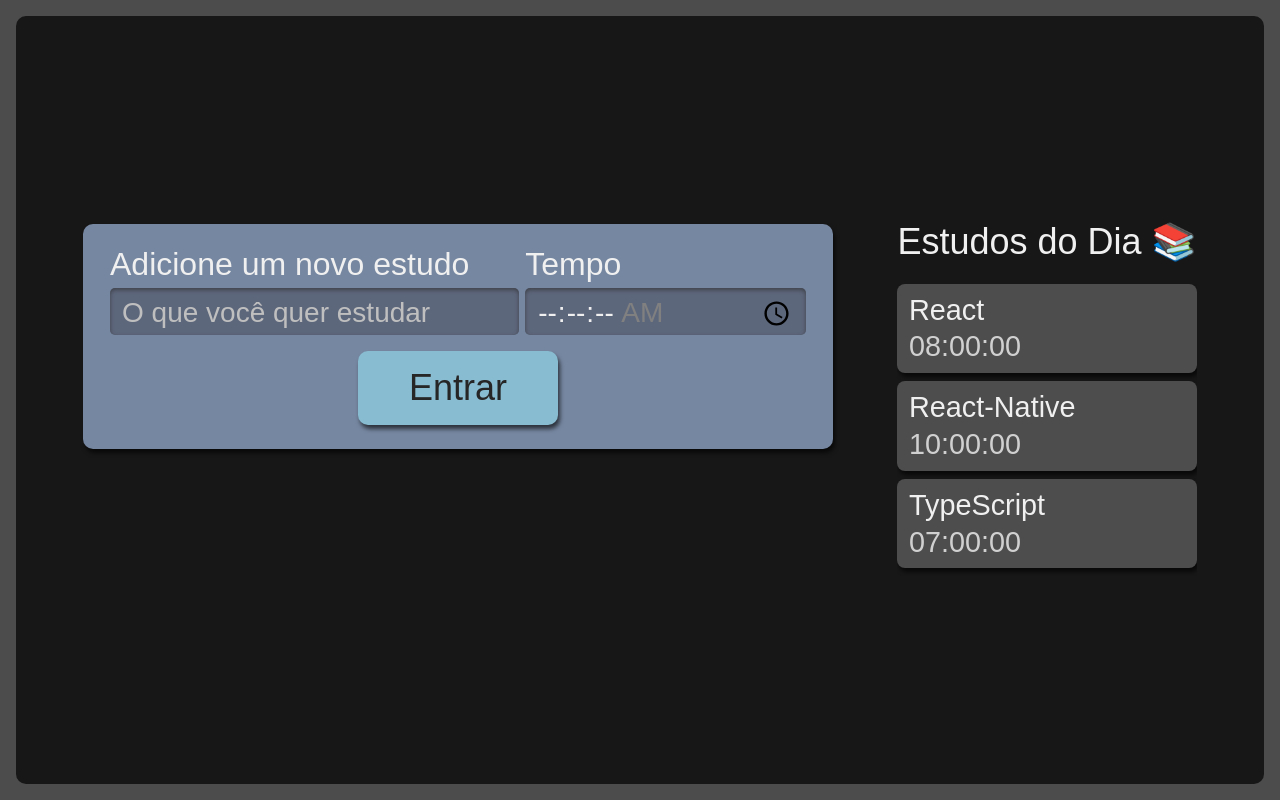
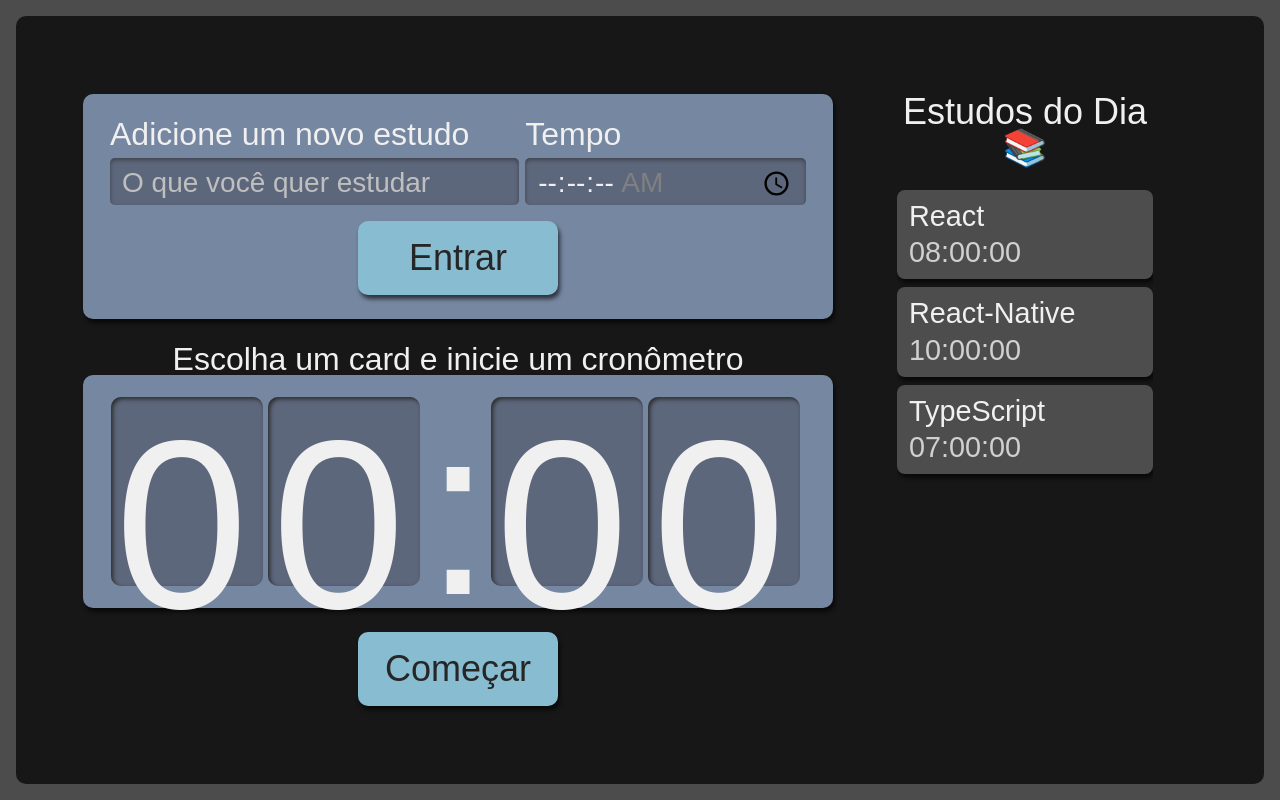
Before and after one commit to NathanNSS/csStudies, a React (Create React App) app: page / in a window 1280 px wide. Built offline with nearby package versions, Linux system fonts and the light colour scheme.

Commit message:
Conclusão do componente cronômetro

```diff
--- /dev/null
+++ b/src/components/Cronometro/Relogio/index.tsx
@@ -0,0 +1,13 @@
+import styles from './styles.module.scss'
+
+export default function Relogio() {
+    return (
+        <>
+            <span className={styles.relogioNumero}>0</span>
+            <span className={styles.relogioNumero}>0</span>
+            <span className={styles.relogioDivisao}>:</span>
+            <span className={styles.relogioNumero}>0</span>
+            <span className={styles.relogioNumero}>0</span>
+        </>
+    )
+}
--- /dev/null
+++ b/src/components/Cronometro/Relogio/styles.module.scss
@@ -0,0 +1,22 @@
+.relogioNumero {
+    background-color: #5D677C;
+    box-shadow: 2px 2px 4px #2B2B2B inset;
+    height: 3.6rem;
+    width: 3rem;
+    padding: 8px 4px;
+    margin-right: 5px;
+    border-radius: 10px;
+
+    @media screen and (min-width:1280px) {
+      height: 10.8rem;
+      width: 9rem;
+    }
+  }
+
+  .relogioDivisao {
+    height: 4.2rem;
+
+    @media screen and (min-width:1280px) {
+      height: 12.6rem;
+    }
+  }
--- /dev/null
+++ b/src/components/Cronometro/index.tsx
@@ -0,0 +1,18 @@
+import styles from './styles.module.scss'
+
+import Botao from "../Botao";
+import Relogio from "./Relogio";
+
+export default function Cronometro(){
+    return(
+        <div className={styles.cronometro}>
+            <p className={styles.titulo}>Escolha um card e inicie um cronômetro</p>
+            <div className={styles.relogioWrapper}>
+                <Relogio/>
+            </div>
+            <Botao>
+                Começar
+            </Botao>
+        </div>
+    )
+}
--- /dev/null
+++ b/src/components/Cronometro/styles.module.scss
@@ -0,0 +1,59 @@
+.cronometro {
+    display: flex;
+    flex-direction: column;
+    align-items: center;
+    grid-area: cronometro;
+
+    .relogioWrapper {
+      align-items: center;
+      background-color: #7687A1;
+      border-radius: 10px;
+      box-shadow: 2px 4px 4px #0000009F;
+      box-sizing: border-box;
+      display: flex;
+      font-size: 5rem;
+      justify-content: center;
+      margin-bottom: 24px;
+      padding: 16px 12px;
+      width: 100%;
+    }
+
+    .titulo {
+      font-size: 2rem;
+    }
+
+    button {
+      background-color: #88bcd1;
+      border-radius: 10px;
+      box-shadow: 2px 4px 4px #0000009F;
+      color: #272626;
+      cursor: pointer;
+      font-size: 1.25rem;
+      padding: 16px;
+      width: 150px;
+
+      &:active {
+        background-color: #7CA6B7;
+        box-shadow: 2px 2px 4px #0000009F inset;
+        cursor: auto;
+      }
+    }
+
+    @media screen and (min-width:1280px) {
+
+      .relogioWrapper{
+        font-size: 15rem;
+      }
+
+      p {
+        font-size: 2rem;
+      }
+
+      button {
+        grid-column-start: span 2;
+        justify-self: center;
+        width: 200px;
+        font-size: 2.25rem;
+      }
+    }
+  }
--- a/src/components/Lista/styles.module.scss
+++ b/src/components/Lista/styles.module.scss
@@ -14,7 +14,7 @@
     }
 
     @media screen and (min-width:1280px) {
-
+      width: 20vw;
       h2{
         text-align: center;
         font-size: 2.25rem;
@@ -26,6 +26,7 @@
         max-height: 500px;
       }
     }
+
   }
 
   .item {
--- a/src/page/App.tsx
+++ b/src/page/App.tsx
@@ -1,4 +1,5 @@
 import React from 'react';
+import Cronometro from '../components/Cronometro';
 import Formulario from '../components/Formulario';
 import Lista from '../components/Lista';
 import styles from './styles.module.scss';
@@ -8,6 +9,7 @@
     <div className={styles.AppStyle}>
       <Formulario/>
       <Lista/>
+      <Cronometro/>
     </div>
   );
 }
```
